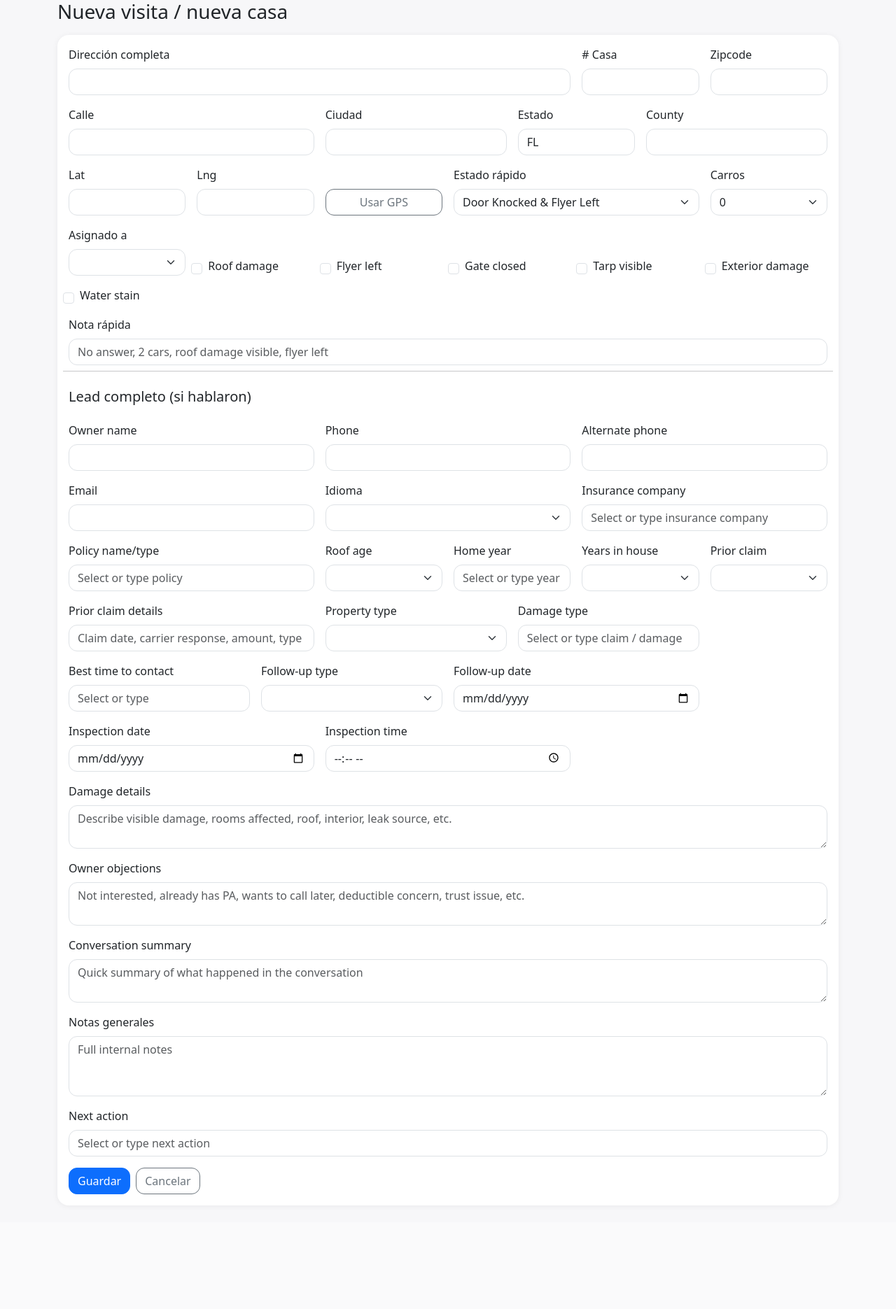
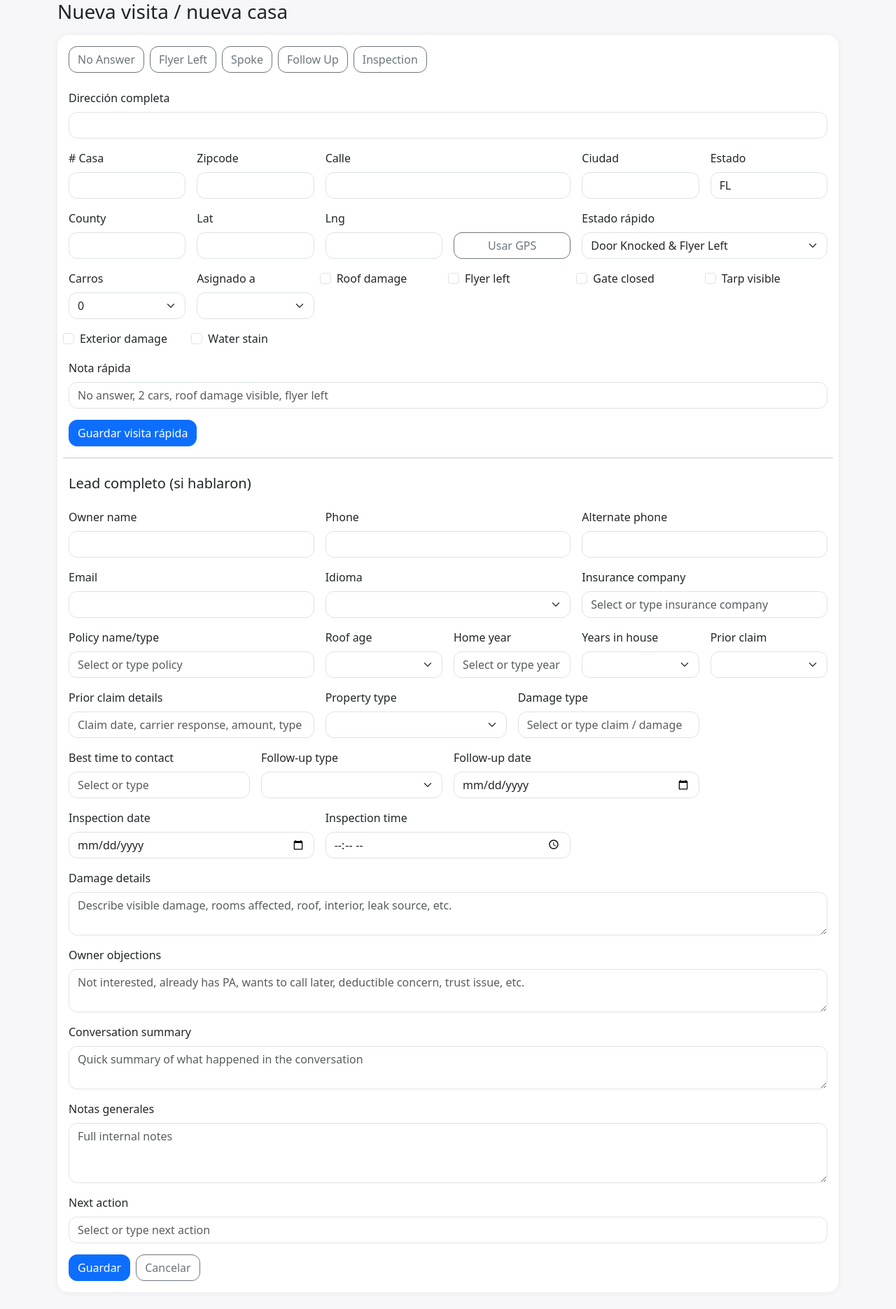
Before and after one commit to crclaims/cr-claims-crm, a Flask app: page /property/new in a window 1280 px wide. Shown: the whole page at 70% size. Before the commit the page ends 1707 px from the top, so only its background shows below. Run offline with Flask 3, Linux system fonts and the light colour scheme; the visitor is signed in with stand-in values (Sample User, id 1); data comes from the database, SQL or seed files in the repository; data that the repository does not hold is empty.

Commit message:
Added quick status buttons, quick note, and quick save button to property_form.html

```diff
--- a/app/templates/property_form.html
+++ b/app/templates/property_form.html
@@ -2,30 +2,144 @@
 {% extends "layout.html" %}
 {% block content %}
 <h3 class="mb-3">Nueva visita / nueva casa</h3>
-<form method="post" class="card p-3">
+<form method="post" class="card p-3" id="propertyForm">
   <div class="row g-3">
-    <div class="col-12 col-md-8"><label class="form-label">Dirección completa</label><input class="form-control" name="full_address" required></div>
-    <div class="col-6 col-md-2"><label class="form-label"># Casa</label><input class="form-control" name="house_number"></div>
-    <div class="col-6 col-md-2"><label class="form-label">Zipcode</label><input class="form-control" name="zipcode"></div>
-    <div class="col-12 col-md-4"><label class="form-label">Calle</label><input class="form-control" name="street_name"></div>
-    <div class="col-6 col-md-3"><label class="form-label">Ciudad</label><input class="form-control" name="city"></div>
-    <div class="col-6 col-md-2"><label class="form-label">Estado</label><input class="form-control" name="state" value="FL"></div>
-    <div class="col-6 col-md-3"><label class="form-label">County</label><input class="form-control" name="county"></div>
-    <div class="col-6 col-md-2"><label class="form-label">Lat</label><input class="form-control" id="latitude" name="latitude"></div>
-    <div class="col-6 col-md-2"><label class="form-label">Lng</label><input class="form-control" id="longitude" name="longitude"></div>
-    <div class="col-6 col-md-2 d-flex align-items-end"><button type="button" class="btn btn-outline-secondary w-100" onclick="captureGPS()">Usar GPS</button></div>
 
-    <div class="col-12 col-md-4"><label class="form-label">Estado rápido</label><select class="form-select" name="current_status">{% for s in STATUSES %}<option>{{ s }}</option>{% endfor %}</select></div>
-    <div class="col-6 col-md-2"><label class="form-label">Carros</label><select class="form-select" name="cars_in_driveway"><option>0</option><option>1</option><option>2</option><option>3+</option></select></div>
-    <div class="col-6 col-md-2"><label class="form-label">Asignado a</label><select class="form-select" name="assigned_to"><option value=""></option>{% for u in users %}<option>{{ u.full_name }}</option>{% endfor %}</select></div>
-    <div class="col-6 col-md-2 form-check d-flex align-items-end"><input class="form-check-input me-2" type="checkbox" name="roof_damage_visible" id="roof_damage_visible"><label class="form-check-label" for="roof_damage_visible">Roof damage</label></div>
-    <div class="col-6 col-md-2 form-check d-flex align-items-end"><input class="form-check-input me-2" type="checkbox" name="flyer_left" id="flyer_left"><label class="form-check-label" for="flyer_left">Flyer left</label></div>
-    <div class="col-6 col-md-2 form-check d-flex align-items-end"><input class="form-check-input me-2" type="checkbox" name="gate_closed" id="gate_closed"><label class="form-check-label" for="gate_closed">Gate closed</label></div>
-    <div class="col-6 col-md-2 form-check d-flex align-items-end"><input class="form-check-input me-2" type="checkbox" name="tarp_visible" id="tarp_visible"><label class="form-check-label" for="tarp_visible">Tarp visible</label></div>
-    <div class="col-6 col-md-2 form-check d-flex align-items-end"><input class="form-check-input me-2" type="checkbox" name="exterior_damage_visible" id="exterior_damage_visible"><label class="form-check-label" for="exterior_damage_visible">Exterior damage</label></div>
-    <div class="col-6 col-md-2 form-check d-flex align-items-end"><input class="form-check-input me-2" type="checkbox" name="water_stain_visible" id="water_stain_visible"><label class="form-check-label" for="water_stain_visible">Water stain</label></div>
+    <div class="col-12 d-flex flex-wrap gap-2 mb-2">
+      <button type="button" class="btn btn-outline-secondary quick-status-btn" data-status="No Answer">
+        No Answer
+      </button>
+      <button type="button" class="btn btn-outline-secondary quick-status-btn" data-status="Flyer Left">
+        Flyer Left
+      </button>
+      <button type="button" class="btn btn-outline-secondary quick-status-btn" data-status="Spoke With Owner">
+        Spoke
+      </button>
+      <button type="button" class="btn btn-outline-secondary quick-status-btn" data-status="Follow Up">
+        Follow Up
+      </button>
+      <button type="button" class="btn btn-outline-secondary quick-status-btn" data-status="Inspection Scheduled">
+        Inspection
+      </button>
+    </div>
 
-    <div class="col-12"><label class="form-label">Nota rápida</label><input class="form-control" name="quick_note" placeholder="No answer, 2 cars, roof damage visible, flyer left"></div>
+    <div class="col-12">
+      <label class="form-label">Dirección completa</label>
+      <input class="form-control" name="full_address" required>
+    </div>
+
+    <div class="col-6 col-md-2">
+      <label class="form-label"># Casa</label>
+      <input class="form-control" name="house_number">
+    </div>
+
+    <div class="col-6 col-md-2">
+      <label class="form-label">Zipcode</label>
+      <input class="form-control" name="zipcode">
+    </div>
+
+    <div class="col-12 col-md-4">
+      <label class="form-label">Calle</label>
+      <input class="form-control" name="street_name">
+    </div>
+
+    <div class="col-6 col-md-2">
+      <label class="form-label">Ciudad</label>
+      <input class="form-control" name="city">
+    </div>
+
+    <div class="col-6 col-md-2">
+      <label class="form-label">Estado</label>
+      <input class="form-control" name="state" value="FL">
+    </div>
+
+    <div class="col-6 col-md-2">
+      <label class="form-label">County</label>
+      <input class="form-control" name="county">
+    </div>
+
+    <div class="col-6 col-md-2">
+      <label class="form-label">Lat</label>
+      <input class="form-control" id="latitude" name="latitude">
+    </div>
+
+    <div class="col-6 col-md-2">
+      <label class="form-label">Lng</label>
+      <input class="form-control" id="longitude" name="longitude">
+    </div>
+
+    <div class="col-6 col-md-2 d-flex align-items-end">
+      <button type="button" class="btn btn-outline-secondary w-100" onclick="captureGPS()">Usar GPS</button>
+    </div>
+
+    <div class="col-12 col-md-4">
+      <label class="form-label">Estado rápido</label>
+      <select class="form-select" name="current_status" id="current_status">
+        {% for s in STATUSES %}
+        <option>{{ s }}</option>
+        {% endfor %}
+      </select>
+    </div>
+
+    <div class="col-6 col-md-2">
+      <label class="form-label">Carros</label>
+      <select class="form-select" name="cars_in_driveway" id="cars_in_driveway">
+        <option>0</option>
+        <option>1</option>
+        <option>2</option>
+        <option>3</option>
+        <option>4+</option>
+      </select>
+    </div>
+
+    <div class="col-6 col-md-2">
+      <label class="form-label">Asignado a</label>
+      <select class="form-select" name="assigned_to">
+        <option value=""></option>
+        {% for u in users %}
+        <option>{{ u.full_name }}</option>
+        {% endfor %}
+      </select>
+    </div>
+
+    <div class="col-6 col-md-2 form-check">
+      <input class="form-check-input" type="checkbox" name="roof_damage_visible" id="roof_damage_visible">
+      <label class="form-check-label" for="roof_damage_visible">Roof damage</label>
+    </div>
+
+    <div class="col-6 col-md-2 form-check">
+      <input class="form-check-input" type="checkbox" name="flyer_left" id="flyer_left">
+      <label class="form-check-label" for="flyer_left">Flyer left</label>
+    </div>
+
+    <div class="col-6 col-md-2 form-check">
+      <input class="form-check-input" type="checkbox" name="gate_closed" id="gate_closed">
+      <label class="form-check-label" for="gate_closed">Gate closed</label>
+    </div>
+
+    <div class="col-6 col-md-2 form-check">
+      <input class="form-check-input" type="checkbox" name="tarp_visible" id="tarp_visible">
+      <label class="form-check-label" for="tarp_visible">Tarp visible</label>
+    </div>
+
+    <div class="col-6 col-md-2 form-check">
+      <input class="form-check-input" type="checkbox" name="exterior_damage_visible" id="exterior_damage_visible">
+      <label class="form-check-label" for="exterior_damage_visible">Exterior damage</label>
+    </div>
+
+    <div class="col-6 col-md-2 form-check">
+      <input class="form-check-input" type="checkbox" name="water_stain_visible" id="water_stain_visible">
+      <label class="form-check-label" for="water_stain_visible">Water stain</label>
+    </div>
+
+    <div class="col-12">
+      <label class="form-label">Nota rápida</label>
+      <input class="form-control" name="quick_note" id="quick_note" placeholder="No answer, 2 cars, roof damage visible, flyer left">
+    </div>
+
+    <div class="col-12 d-flex flex-wrap gap-2 mb-2">
+      <button type="submit" class="btn btn-primary">Guardar visita rápida</button>
+    </div>
 
     <hr class="my-2">
     <h5>Lead completo (si hablaron)</h5>
```
